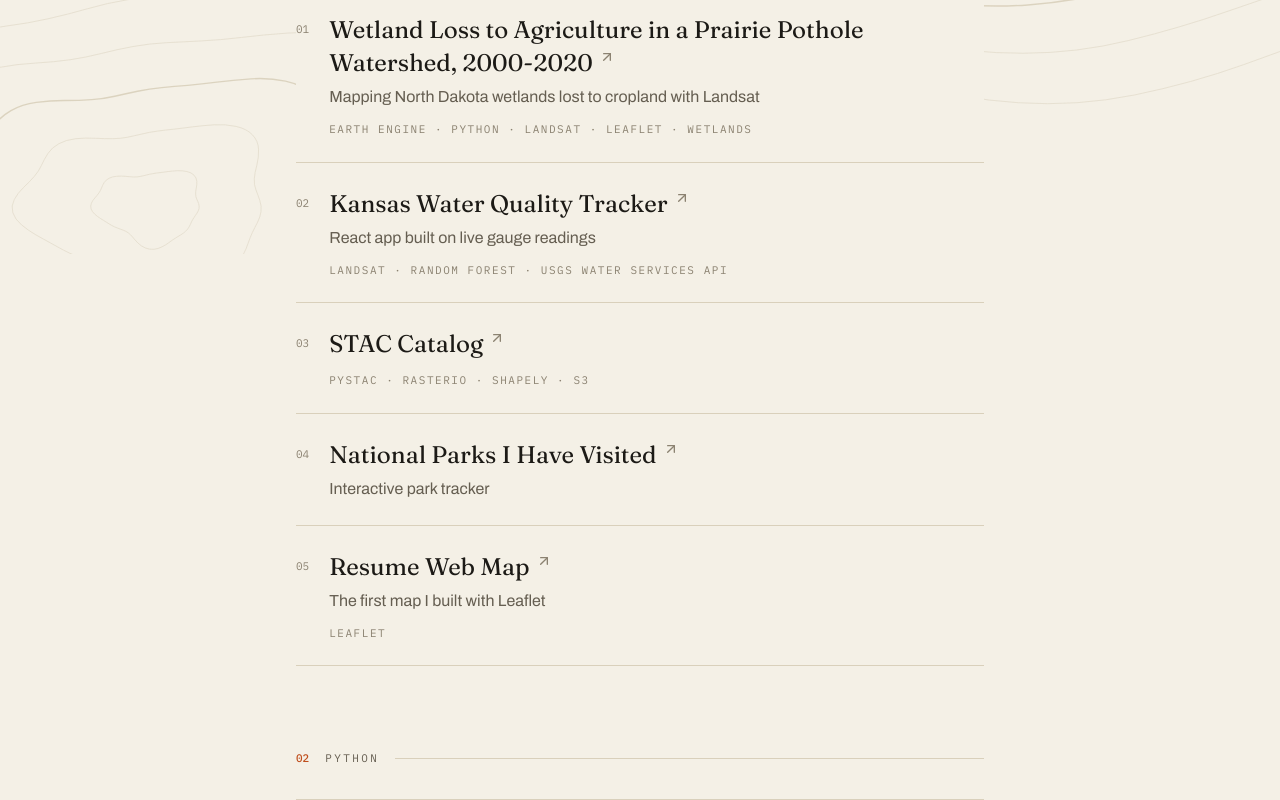
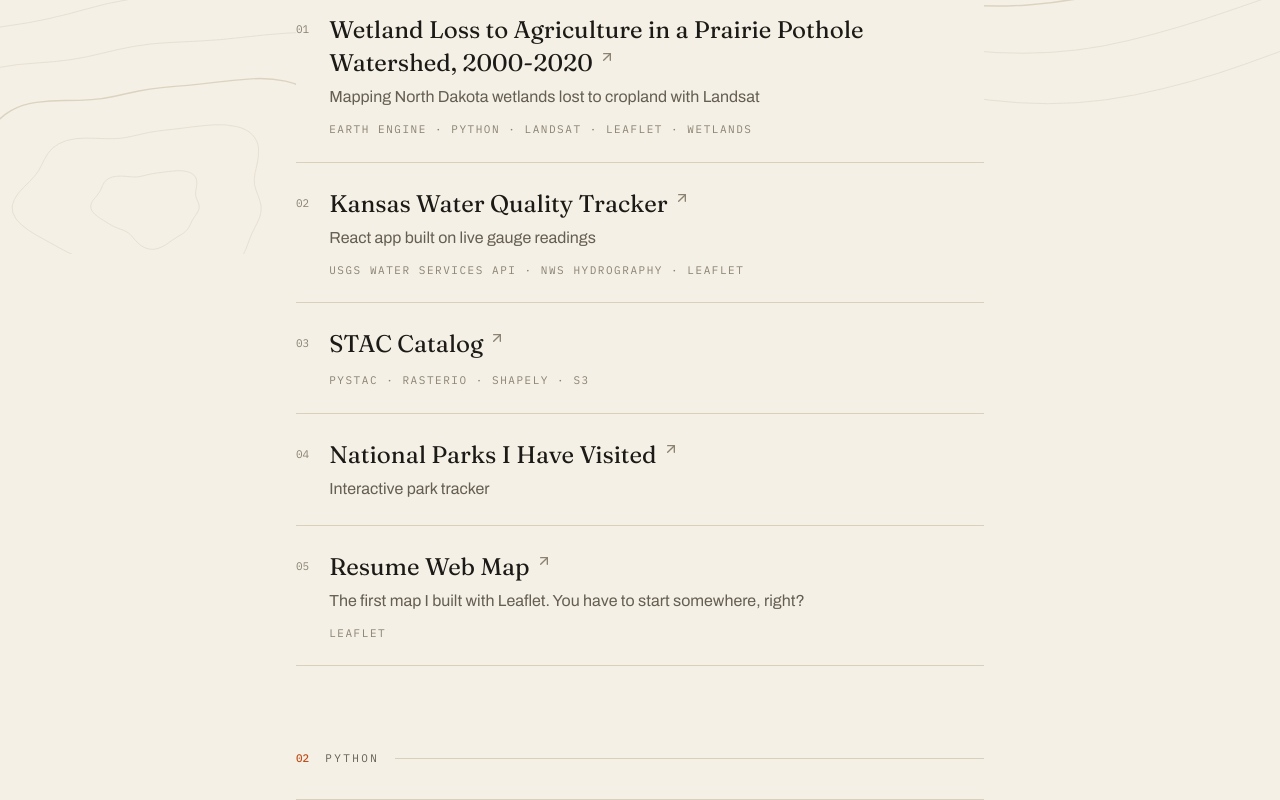
Before and after one commit to liammartin3/liammartin3.github.io, a React (Create React App) app: page / in a window 1280 px wide. Shown: the part 546-1346 px from the top of the page. Built offline with nearby package versions, Linux system fonts and the light colour scheme.

Commit message:
fix water quality tags

```diff
--- a/src/App.js
+++ b/src/App.js
@@ -11,7 +11,7 @@
   {
     title: "Kansas Water Quality Tracker",
     blurb: "React app built on live gauge readings",
-    tags: ["Landsat", "Random forest ", "USGS Water Services API"],
+    tags: [ "USGS Water Services API", "NWS Hydrography", "Leaflet"],
     url: "https://liammartin3.github.io/kansas-water-quality/"
   },
   {
@@ -26,7 +26,7 @@
   },
   {
     title: "Resume Web Map",
-    blurb: "The first map I built with Leaflet",
+    blurb: "The first map I built with Leaflet. You have to start somewhere, right?",
     tags: ["Leaflet"],
     url: "https://liammartin3.github.io/map-resume"
   }
```
